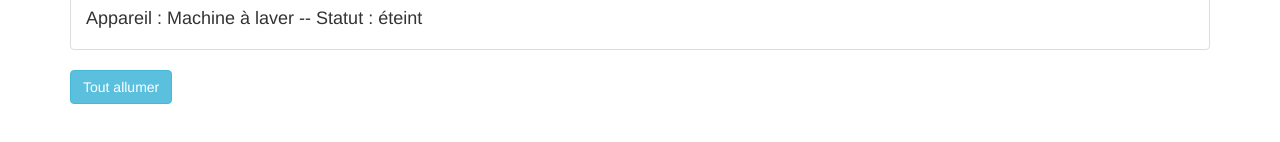
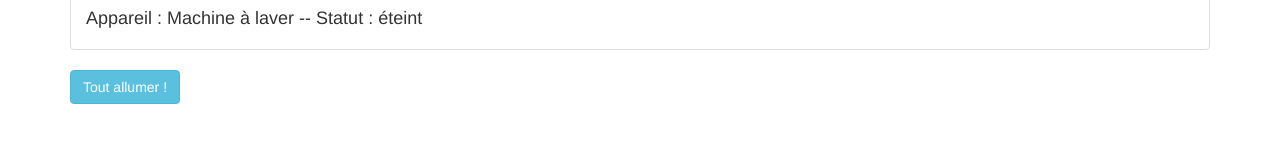
Before and after one commit to MounirBlk/appAngular, an Angular app: page / in a window 1280 px wide. Shown: the part 268-410 px from the top of the page. Built offline with nearby package versions, Linux system fonts and the light colour scheme.

Commit message:
modif app component

```diff
--- a/src/app/app.component.html
+++ b/src/app/app.component.html
@@ -13,7 +13,7 @@
                 <app-appareil></app-appareil>
                 <app-appareil></app-appareil>
             </ul>
-            <button class="btn btn-info" [disabled]="!isAuth" (click)="onAllumer()">Tout allumer</button>
+            <button class="btn btn-info" [disabled]="!isAuth" (click)="onAllumer()">Tout allumer !</button>
         </div>
     </div>
 </div>
```
